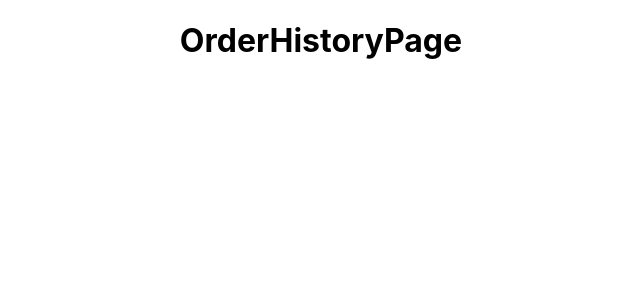
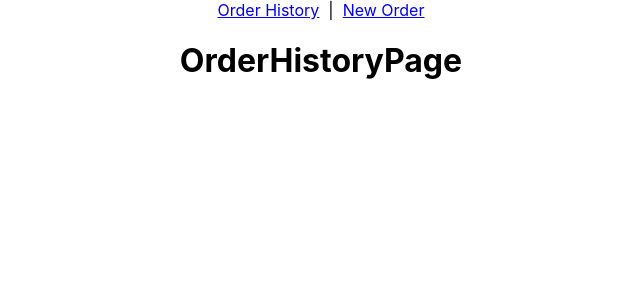
Before and after one commit to ccrisolo/mern-cafe, a React (Create React App) app: page /orders in a window 1280 px wide. Shown: the top 300 px of the page, without its empty margins (319-959 px from the left). Built offline with nearby package versions, Linux system fonts and the light colour scheme.

Commit message:
add nav links to navbar component

```diff
--- /dev/null
+++ b/src/components/NavBar.jsx
@@ -0,0 +1,10 @@
+import React from 'react'
+import {Link} from 'react-router-dom'
+
+export const NavBar = () => {
+    return(<nav>
+        <Link to='/orders'>Order History</Link>
+        &nbsp; | &nbsp;
+        <Link to='/orders/new'>New Order</Link>
+        </nav>)
+}
--- a/src/pages/App/App.jsx
+++ b/src/pages/App/App.jsx
@@ -3,6 +3,7 @@
 import NewOrderPage from "../NewOrderPage";
 import AuthPage from "../AuthPage";
 import OrderHistoryPage from "../OrderHistoryPage";
+import { NavBar } from "../../components/NavBar";
 import { Route, Switch, Redirect } from "react-router-dom";
 
 export default function App() {
@@ -11,15 +12,18 @@
     return (
         <main className='App'>
             {user ? (
+                <>
+                    <NavBar />
                     <Switch>
-                <Route path="/orders/new">
+                        <Route path='/orders/new'>
                             <NewOrderPage />
                         </Route>
-                <Route path="/orders">
+                        <Route path='/orders'>
                             <OrderHistoryPage />
                         </Route>
                         <Redirect to='/orders' />
                     </Switch>
+                </>
             ) : (
                 <AuthPage />
             )}
```
Lines whose indentation alone changed are shown as unchanged.
